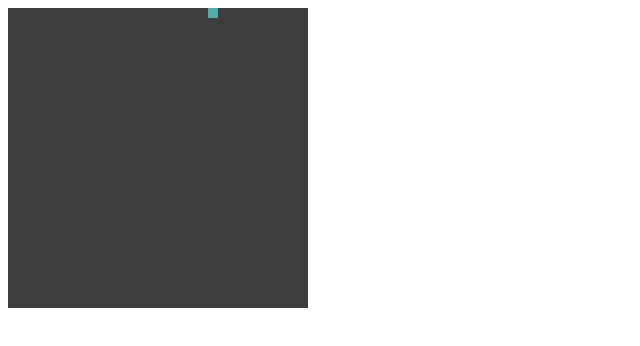
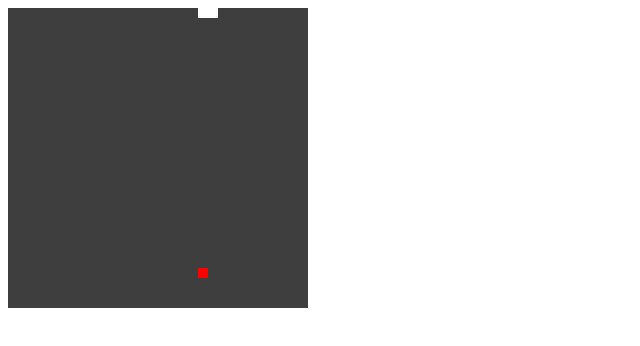
Before and after one commit to AquaTheGoose/SnakeGame, a plain HTML site: page Snake/index.html in a window 1280 px wide. Shown: the full height of the page, 0-640 px from the left. Drawn offline with Linux system fonts and the light colour scheme.

Commit message:
Add files via upload

```diff
--- a/Snake/draw.js
+++ b/Snake/draw.js
@@ -9,17 +9,21 @@ var snake;
 
 
 (function setup() {
+	fruit = new Fruit();
 	snake = new Snake();
-	fruit = new Fruit();
 	fruit.pickLocation();
 
 
 
 	window.setInterval(() => {
 		ctx.clearRect (0, 0, canvas.width, canvas.height);
+		snake.update();
 		fruit.draw();
-		snake.update();
 		snake.draw();
+
+		if (snake.eats(fruit)){
+			fruit.pickLocation();
+		}
 	}, 250);
 }());
 
--- a/Snake/fruit.js
+++ b/Snake/fruit.js
@@ -10,7 +10,7 @@ function Fruit() {
   }
 
   this.draw = function() {
-    ctx.fillStyle = "#4cafab";
+    ctx.fillStyle = "#FF0000";
     ctx.fillRect(this.x, this.y, scale, scale)
   }
 }
--- a/Snake/snake.js
+++ b/Snake/snake.js
@@ -3,13 +3,25 @@ this.x = 0;
 this.y = 0;
 this.xSpeed = scale*1;
 this.ySpeed = 0;
+this.food = 0;
+this.tail = [];
 
 this.draw = function() {
-	ctx.fillStyle = "FFFFFF";
+	ctx.fillStyle = "#FFFFFF";
+
+	for (let i=0; i<this.tail.length; i++){
+	ctx.fillRect(this.tail[i].x, this.tail[i].y, scale, scale);
+}
+
 	ctx.fillRect(this.x, this.y, scale, scale);
 }
 
-this.update = function(){
+this.update = function() {
+    for (let i=0; i<this.tail.length - 1; i++) {
+      this.tail[i] = this.tail[i+1];
+    }
+
+	this.tail[this.food - 1] = {x: this.x, y: this.y};
 
     ctx.clearRect(0, 0 , canvas.width, canvas.height);
 	this.x +=this.xSpeed;
@@ -47,10 +59,22 @@ this.changeDirection = function(direction){
 	case 'Right':
 	 this.xSpeed = scale*1;
 	 this.ySpeed = 0;
+	  break;
 	case 'Left':
 	 this.xSpeed = -scale*1;
 	 this.ySpeed = 0;
 	}
 
 }
+  this.eats = function(fruit) {
+    if (this.x === fruit.x &&
+      this.y === fruit.y) {
+      this.food++;
+      return true;
+    }
+
+    return false;
+  }
+
+
 }
```
Also changed, not shown: Snake/index.html (+0 -1 lines).
